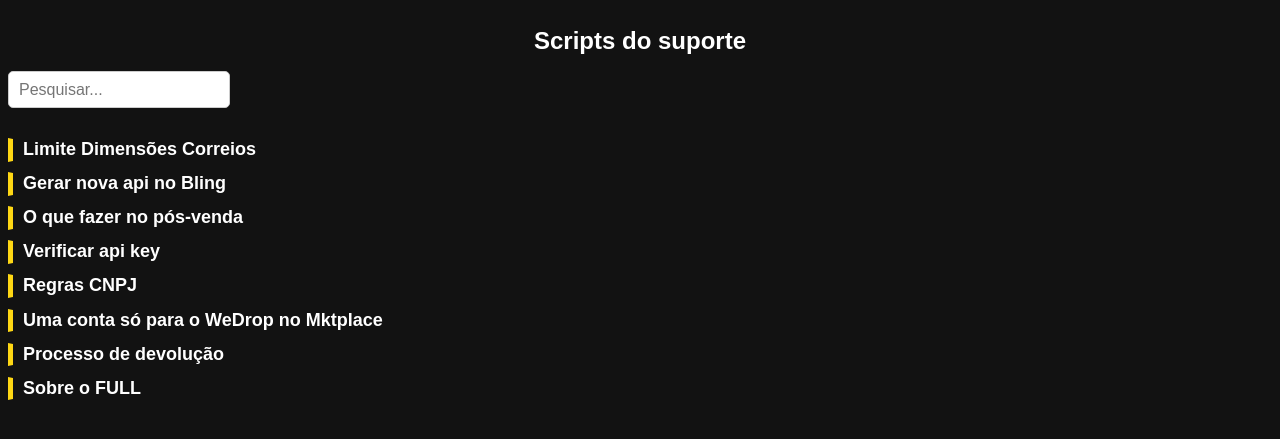
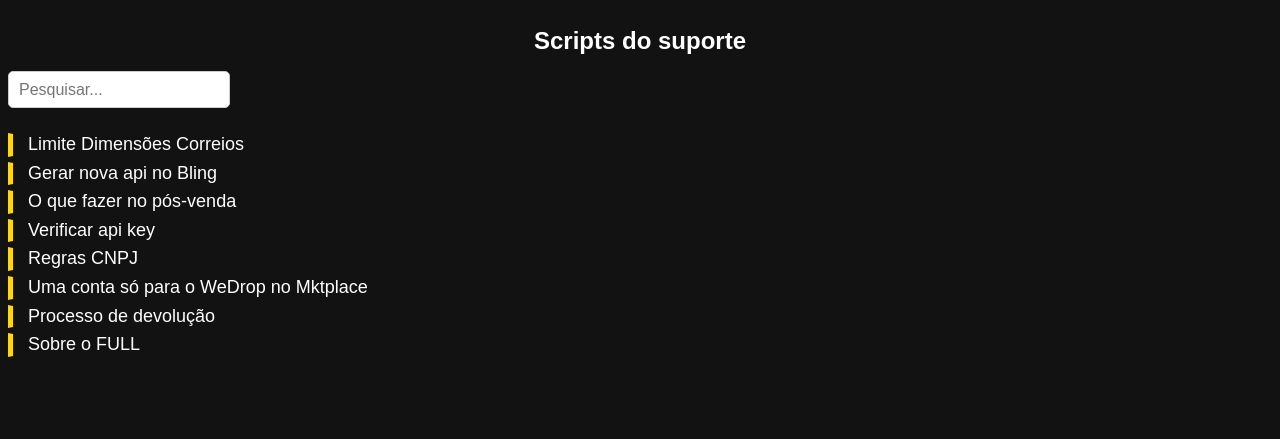
Before and after one commit to RichardsGee/Suporte, a plain HTML site: page faq.html in a window 1280 px wide. Shown: the part 55-494 px from the top of the page. Drawn offline with Linux system fonts and the light colour scheme.

Commit message:
Update styles.css

```diff
--- a/styles.css
+++ b/styles.css
@@ -1,23 +1,14 @@
 /* Defina o background do corpo (body) com a cor #121212 */
 body {
     background-color: #121212;
+    color: white;
+    font-family: 'Poppins', sans-serif;
+    font-weight: 400; /* Peso da fonte regular */
 }
-
-/* Adicione a fonte Poppins ao seu projeto */
-@import url('https://fonts.googleapis.com/css2?family=Poppins:wght@300;400;500;600;700&display=swap');
-
-/* Defina a fonte Poppins como a fonte padrão para todo o seu projeto */
-body {
-    font-family: 'Poppins', sans-serif;
-}
-
-/* Define o charset como UTF-8 */
-@charset "UTF-8";
 
 a {
     color: #005bb7; /* Substitua #FF0000 pela cor desejada em formato hexadecimal, RGB, ou nome da cor. */
 }
-
 
 /* Estilos para o menu */
 ul {
@@ -75,6 +66,15 @@ h1 {
     margin-bottom: 10px;
 }
 
+/* Estilos para os temas */
+h2 {
+    font-size: 20px; /* Tamanho da fonte para os temas */
+    color: #FFCA00;
+    margin-top: 20px; /* Espaço superior reduzido */
+    margin-bottom: 10px; /* Espaço inferior reduzido */
+    text-align: left; /* Alinhe o texto à esquerda */
+}
+
 /* Estilos para as perguntas */
 .pergunta {
     position: left; /* Para permitir a posição da barra lateral */
@@ -82,9 +82,11 @@ h1 {
     border-left: 5px solid #FED714; /* Cor e largura da barra lateral */
     cursor: pointer;
     font-size: 18px;
+    font-weight: 300; /* Define a fonte como "thin" */
+    font-family: 'Poppins', sans-serif; /* Certifique-se de incluir a fonte Poppins */
     color: white;
-    margin-top: 10px;
-    padding: 0px 0;
+    margin-top: 5px; /* Espaço superior reduzido */
+    margin-bottom: 0px; /* Espaço inferior reduzido */
     text-align: left;
     border-top: 1px solid transparent;
     border-bottom: 1px solid transparent;
@@ -92,9 +94,8 @@ h1 {
     box-sizing: border-box; /* Evita que o padding afete a largura total */
     transition: color 0.3s; /* Adiciona uma transição suave à cor do texto */
     display: inline-block; /* Alterado de "block" para "inline-block" */
-	margin-bottom: 0.5px;
+}
 
-}
 
 /* Adiciona espaço antes do texto da pergunta */
 .pergunta::before {
@@ -113,7 +114,6 @@ h1 {
     width: 100%; /* Garante que o texto ocupe toda a largura disponível */
 }
 
-
 /* Estilo para os links quando são hover (mouse sobre eles) */
 .texto-container a:hover {
     color: #0056b3; /* Cor desejada quando o mouse está sobre os links */
@@ -122,10 +122,6 @@ h1 {
 /* Estilo para a linha entre pergunta e resposta */
 .quebra-de-pagina {
     page-break-after: always;
-}
-
-.texto-container {
-    white-space: pre-wrap; /* Isso permite a quebra de linha conforme necessário */
 }
 
 /* Estilos para as respostas */
@@ -180,7 +176,7 @@ h1 {
 /* Estilos para o texto "Copiar" ao lado do botão */
 .resposta .copiar-texto {
     margin-right: 5px;
-	color: white;
+    color: white;
 }
 
 /* Estilos para o texto "Copiado" quando o botão é clicado */
@@ -208,13 +204,13 @@ h1 {
 #filtro-perguntas {
     /* Adicione os estilos desejados para o botão de pesquisa aqui */
     padding: 10px; /* Espaçamento interno para melhor aparência */
-	width: 200px; /* Defina a largura desejada em pixels ou outra unidade de medida */
-	height: 15px; /* Defina a altura desejada em pixels ou outra unidade de medida */
+    width: 200px; /* Defina a largura desejada em pixels ou outra unidade de medida */
+    height: 15px; /* Defina a altura desejada em pixels ou outra unidade de medida */
     border: 1px solid #ccc; /* Borda fina ao redor do botão */
     border-radius: 5px; /* Borda arredondada */
     font-size: 16px; /* Tamanho da fonte */
     color: #333; /* Cor do texto */
-	font-family: 'Poppins regular', sans-serif;
+    font-family: 'Poppins regular', sans-serif;
     background-color: #fff; /* Cor de fundo */
     /* Outros estilos conforme necessário */
 }
```
